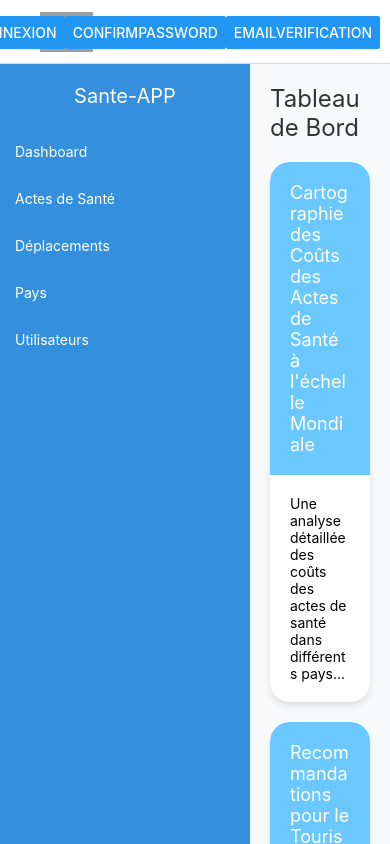
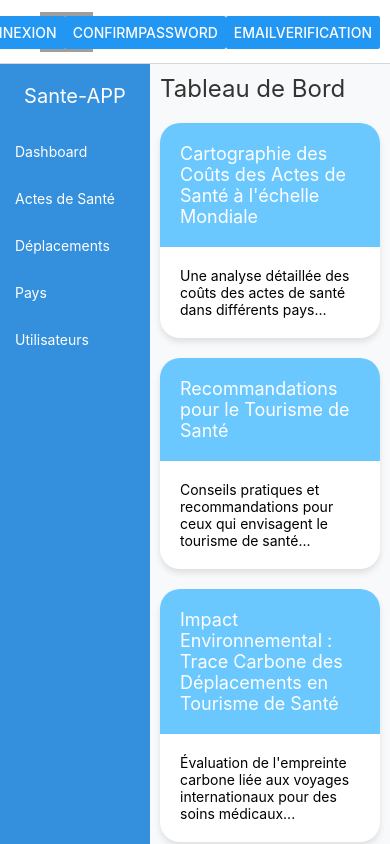
Before and after one commit to rayanejr/sante-app-react, a React Native app: screen /Admin in a window 390 px wide. Built offline with nearby package versions, Linux system fonts and the light colour scheme; grey boxes are pictures that could not be loaded.

Commit message:
push dashboard admin et readme

```diff
--- a/screens/Admin.js
+++ b/screens/Admin.js
@@ -1,6 +1,6 @@
 import React from 'react';
-import { View, Text, TouchableOpacity, ScrollView, StyleSheet } from 'react-native';
-
+import { View, Text, TouchableOpacity, ScrollView, StyleSheet, Dimensions } from 'react-native';
+const windowWidth = Dimensions.get('window').width;
 const AdminScreen = () => {
   // Remplacer par la navigation réelle et les fonctions de gestion des clics
   const navigate = (route) => {
@@ -10,7 +10,7 @@ const AdminScreen = () => {
   return (
     <View style={styles.wrapper}>
       {/* Sidebar */}
-      <View style={styles.sidebarWrapper}>
+      <View style={[styles.sidebarWrapper, windowWidth < 768 ? styles.sidebarWrapperSmall : null]}>
         <Text style={styles.sidebarHeading}>Sante-APP</Text>
         <TouchableOpacity onPress={() => navigate('Dashboard')} style={styles.listGroupItem}>
           <Text style={styles.listGroupItemText}>Dashboard</Text>
@@ -30,8 +30,8 @@ const AdminScreen = () => {
       </View>
 
       {/* Main Content */}
-      <ScrollView style={styles.pageContentWrapper}>
-        <View style={styles.container}>
+      <ScrollView style={[styles.pageContentWrapper, windowWidth < 768 ? styles.pageContentWrapperSmall : null]}>
+        <View style={[styles.container, windowWidth < 768 ? styles.containerSmall : null]}>
           <Text style={styles.heading}>Tableau de Bord</Text>
           <View style={styles.card}>
             <View style={styles.cardHeader}>
@@ -72,6 +72,9 @@ const styles = StyleSheet.create({
     width: 250,
     backgroundColor: '#3490dc',
   },
+  sidebarWrapperSmall: {
+    width: 150, // Réduire la largeur pour les petits écrans
+  },
   sidebarHeading: {
     textAlign: 'center',
     color: 'white',
@@ -89,8 +92,14 @@ const styles = StyleSheet.create({
     backgroundColor: '#f8f9fa',
     padding: 20,
   },
+  pageContentWrapperSmall: {
+    padding: 10, // Réduire le padding pour les petits écrans
+  },
   container: {
     maxWidth: 1200,
+  },
+  containerSmall: {
+    maxWidth: '100%', // Utiliser toute la largeur pour les petits écrans
   },
   heading: {
     fontSize: 24,
```
Also changed, not shown: 1 other file (tests, documents, lock files or other folders).
